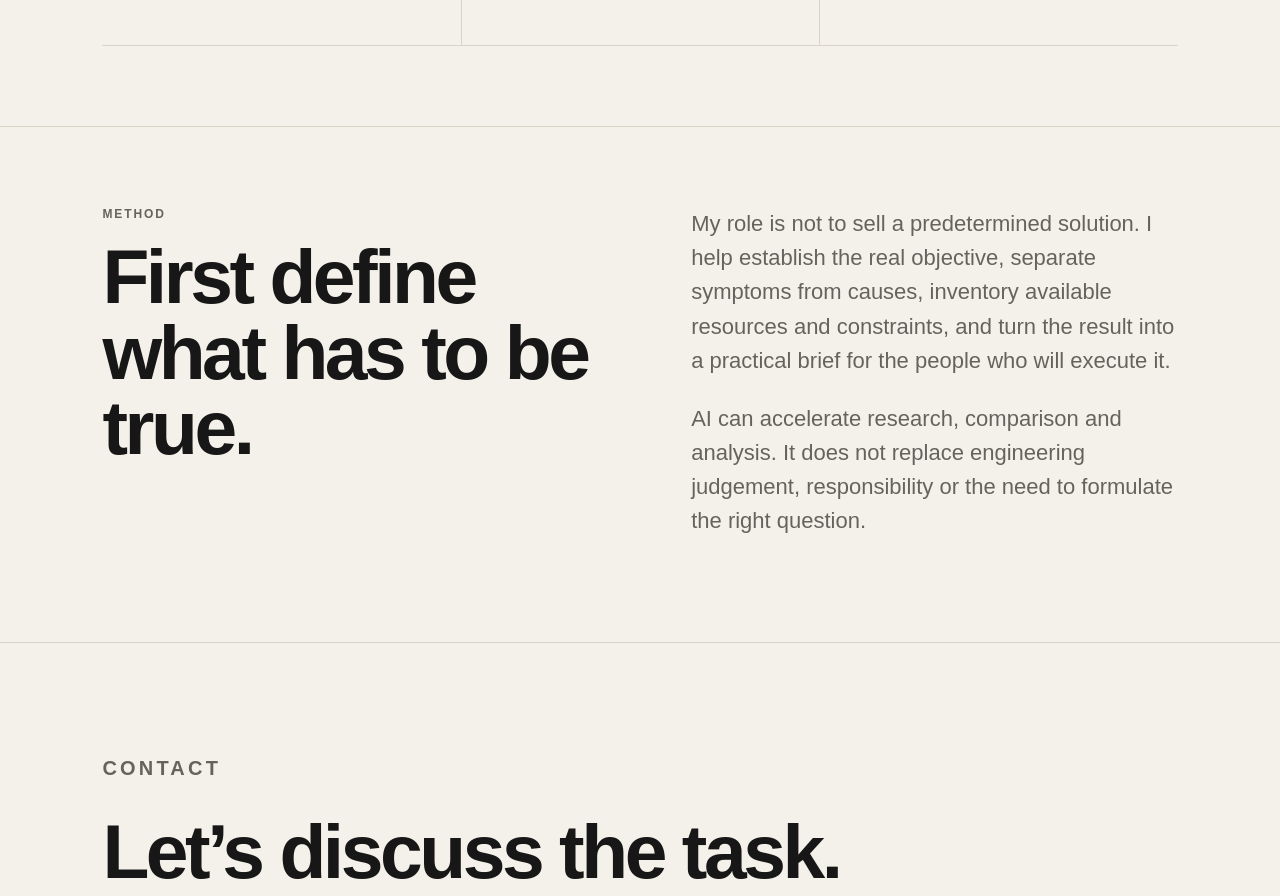
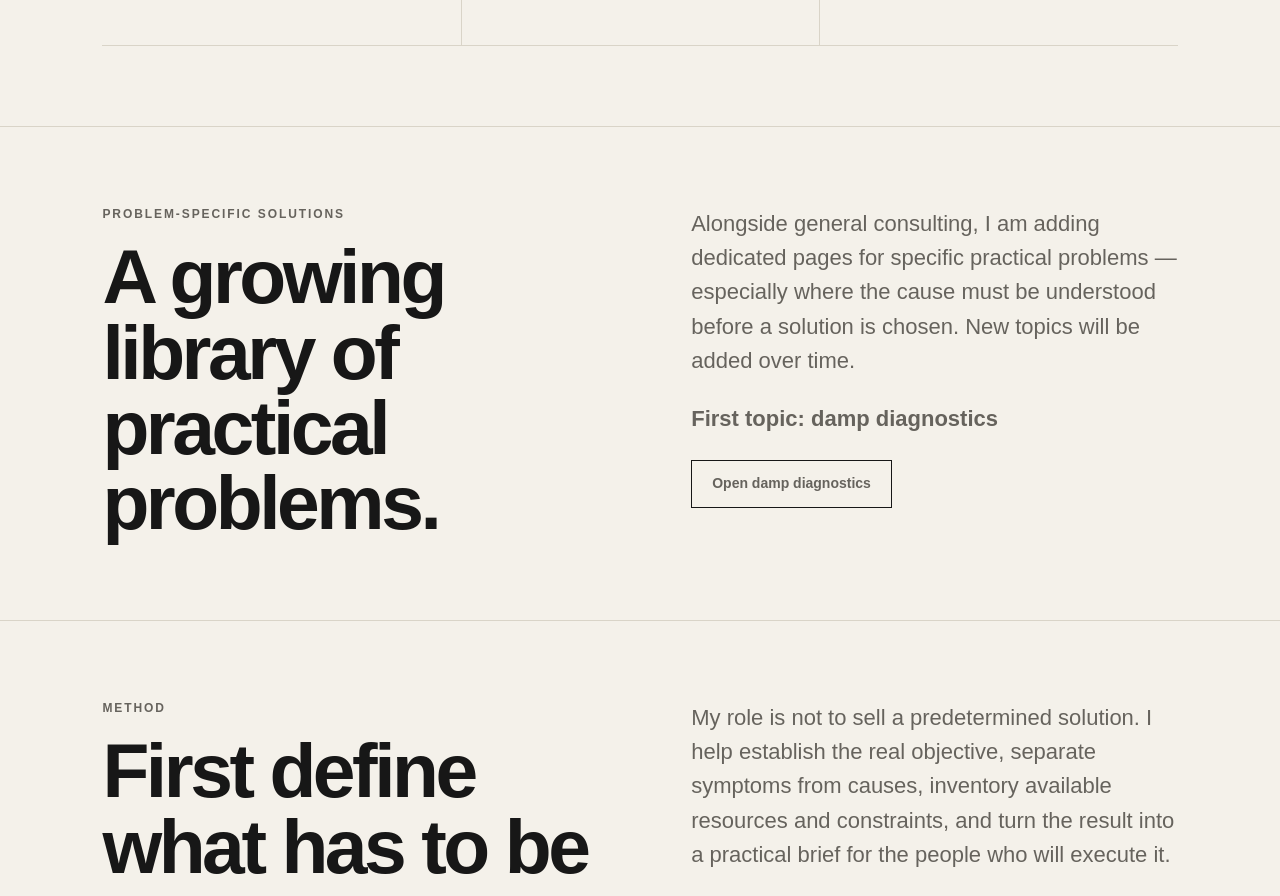
Before and after one commit to oikua66/damp-diagnostics, a Next.js app: page /en in a window 1280 px wide. Shown: the part 1460-2356 px from the top of the page. Built offline with nearby package versions, Linux system fonts and the light colour scheme.

Commit message:
Add problem-specific solutions section

```diff
--- a/app/[lang]/page.tsx
+++ b/app/[lang]/page.tsx
@@ -22,6 +22,37 @@ const contactCopy: Record<Lang, { title: string; text: string }> = {
   },
 };
 
+const solutionCopy: Record<Lang, { eyebrow: string; title: string; text: string; current: string; action: string }> = {
+  en: {
+    eyebrow: 'Problem-specific solutions',
+    title: 'A growing library of practical problems.',
+    text: 'Alongside general consulting, I am adding dedicated pages for specific practical problems — especially where the cause must be understood before a solution is chosen. New topics will be added over time.',
+    current: 'First topic: damp diagnostics',
+    action: 'Open damp diagnostics',
+  },
+  ru: {
+    eyebrow: 'Решения по конкретным задачам',
+    title: 'Библиотека практических проблем будет расширяться.',
+    text: 'Помимо общего консалтинга, я постепенно добавляю отдельные страницы по конкретным практическим проблемам — особенно там, где важно сначала разобраться в причине, а уже потом выбирать решение. Новые темы будут добавляться постепенно.',
+    current: 'Первая тема: диагностика сырости',
+    action: 'Открыть диагностику сырости',
+  },
+  uk: {
+    eyebrow: 'Рішення для конкретних задач',
+    title: 'Бібліотека практичних проблем буде розширюватися.',
+    text: 'Окрім загального консалтингу, я поступово додаю окремі сторінки для конкретних практичних проблем — особливо там, де спочатку потрібно зрозуміти причину, а вже потім обирати рішення. Нові теми додаватимуться поступово.',
+    current: 'Перша тема: діагностика вологи',
+    action: 'Відкрити діагностику вологи',
+  },
+  sr: {
+    eyebrow: 'Rešenja za konkretne probleme',
+    title: 'Biblioteka praktičnih problema će se širiti.',
+    text: 'Pored opšteg konsaltinga, postepeno dodajem posebne stranice za konkretne praktične probleme — naročito tamo gde je prvo potrebno razumeti uzrok, a tek zatim birati rešenje. Nove teme će se dodavati vremenom.',
+    current: 'Prva tema: dijagnostika vlage',
+    action: 'Otvori dijagnostiku vlage',
+  },
+};
+
 export function generateStaticParams() {
   return languages.map((lang) => ({ lang }));
 }
@@ -32,6 +63,7 @@ export default async function LocalizedHome({ params }: Props) {
   const lang = rawLang as Lang;
   const t = copy[lang];
   const contact = contactCopy[lang];
+  const solutions = solutionCopy[lang];
 
   return (
     <main>
@@ -82,6 +114,18 @@ export default async function LocalizedHome({ params }: Props) {
         </div>
       </section>
 
+      <section className="section split" id="solutions">
+        <div>
+          <p className="eyebrow">{solutions.eyebrow}</p>
+          <h2>{solutions.title}</h2>
+        </div>
+        <div className="prose">
+          <p>{solutions.text}</p>
+          <p><strong>{solutions.current}</strong></p>
+          <a className="button button-light" href={`/${lang}/damp-diagnostics`}>{solutions.action}</a>
+        </div>
+      </section>
+
       <section className="section split" id="approach">
         <div>
           <p className="eyebrow">{t.method}</p>
```
